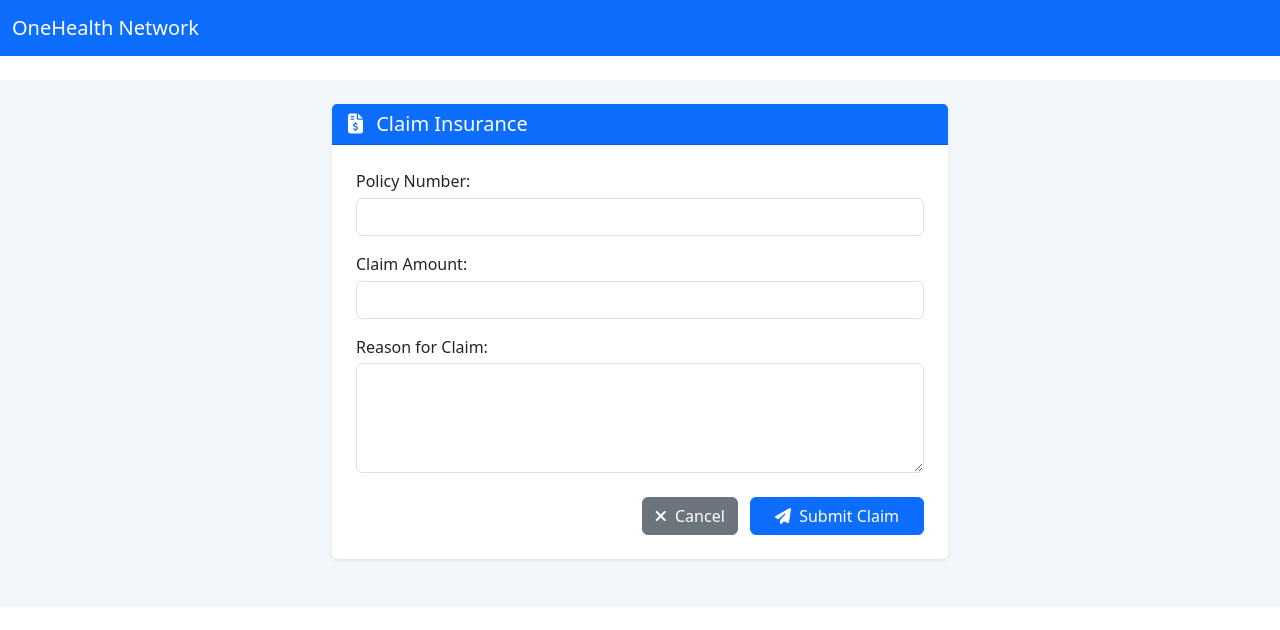
After one commit to darpan02-cypher/OneHealth-Network-2.0, a Django app: page /accounts/claim-insurance/ in a window 1280 px wide. The commit adds this page. Shown: the top 630 px of the page. Run offline with Django 3.2, Linux system fonts and the light colour scheme; some libraries are stand-ins or nearby versions.

Commit message:
Claim insurance form

```diff
--- a/accounts/urls.py
+++ b/accounts/urls.py
@@ -24,8 +24,6 @@ urlpatterns = [
     path('dashboard/patient/health_profile/view/', views.health_profile_view, name='health_profile_view'),
     path('dashboard/patient/schedule_appointment/', views.schedule_appointment, name='schedule_appointment'),
 
-
-
     # Logout URL
     path('logout/', LogoutView.as_view(next_page='index'), name='logout'),
 
@@ -35,4 +33,6 @@ urlpatterns = [
     #just fetch static_appointment_page html
     path('dashboard/patient/static_appointment_page/', views.static_appointment_page, name='static_appointment_page'),
 
+    # Claim Insurance Form
+    path('claim-insurance/', views.claim_insurance, name='claim_insurance'),
 ]
--- a/accounts/views.py
+++ b/accounts/views.py
@@ -20,6 +20,7 @@ from django.shortcuts import render, redirect
 from .forms import HealthProfileForm
 from .models import HealthProfile, PatientProfile
 from django.contrib.auth.decorators import login_required
+from .models import InsuranceClaim
 
 
 # Signup Views
@@ -221,3 +222,19 @@ def schedule_appointment(request):
 #static appointment page
 def static_appointment_page(request):
     return render(request, 'patient/static_appointment_page.html')
+
+# Claim Insurance
+def claim_insurance(request):
+    if request.method == 'POST':
+        policy_number = request.POST['policy_number']
+        claim_amount = request.POST['claim_amount']
+        reason = request.POST['reason']
+
+        # Save the claim to the database
+        InsuranceClaim.objects.create(
+            policy_number=policy_number,
+            claim_amount=claim_amount,
+            reason=reason
+        )
+        return HttpResponse("Insurance claim submitted successfully!")
+    return render(request, 'patient/claim_insurance_form.html')
--- /dev/null
+++ b/templates/patient/claim_insurance_form.html
@@ -0,0 +1,65 @@
+{% extends 'base.html' %}
+{% load static %} {# Load static just in case, though not used directly here #}
+
+{% block extra_css %}
+    {# Add specific styles if needed, or rely on base.html and Bootstrap #}
+    <style>
+        /* Optional: Ensure labels have a bit of space */
+        .form-label {
+            margin-bottom: 0.3rem;
+        }
+    </style>
+{% endblock %}
+
+{% block content %}
+<div class="container-fluid py-4" style="background-color: #f3f6fa;"> {# Consistent background #}
+    <div class="row justify-content-center">
+        <div class="col-md-8 col-lg-6"> {# Centered column, adjust width as needed (e.g., col-md-8) #}
+            <div class="card shadow-sm border-0 mb-4">
+                <div class="card-header bg-primary text-white"> {# Header style similar to schedule_appointments #}
+                    <h5 class="mb-0">
+                        <i class="fas fa-file-invoice-dollar me-2"></i> Claim Insurance
+                    </h5>
+                </div>
+                <div class="card-body p-4"> {# Padding inside the card #}
+                    <form method="post" action="{% url 'claim_insurance' %}" novalidate> {# Added novalidate like other forms #}
+                        {% csrf_token %}
+
+                        {# Policy Number Field #}
+                        <div class="mb-3"> {# Margin bottom for spacing #}
+                            <label for="policy_number" class="form-label">Policy Number:</label>
+                            <input type="text" id="policy_number" name="policy_number" class="form-control" required>
+                            {# Add potential error display if using Django forms later #}
+                            {# <div class="invalid-feedback">Please enter your policy number.</div> #}
+                        </div>
+
+                        {# Claim Amount Field #}
+                        <div class="mb-3">
+                            <label for="claim_amount" class="form-label">Claim Amount:</label>
+                            <input type="number" id="claim_amount" name="claim_amount" class="form-control" required step="0.01" min="0"> {# Added step/min for number input #}
+                            {# <div class="invalid-feedback">Please enter a valid claim amount.</div> #}
+                        </div>
+
+                        {# Reason Field #}
+                        <div class="mb-3">
+                            <label for="reason" class="form-label">Reason for Claim:</label>
+                            <textarea id="reason" name="reason" class="form-control" rows="4" required></textarea> {# Added rows attribute #}
+                            {# <div class="invalid-feedback">Please provide a reason for the claim.</div> #}
+                        </div>
+
+                        {# Submit Button #}
+                        <div class="text-end mt-4"> {# Align button to the right, add top margin #}
+                             <a href="{% url 'patient_dashboard' %}" class="btn btn-secondary me-2"> {# Optional Cancel Button #}
+                                <i class="fas fa-times me-1"></i> Cancel
+                            </a>
+                            <button type="submit" class="btn btn-primary px-4">
+                                <i class="fas fa-paper-plane me-1"></i> Submit Claim
+                            </button>
+                        </div>
+                    </form>
+                </div> {# End card-body #}
+            </div> {# End card #}
+        </div> {# End col #}
+    </div> {# End row #}
+</div> {# End container-fluid #}
+{% endblock %}
--- a/templates/patient/dashboard.html
+++ b/templates/patient/dashboard.html
@@ -33,7 +33,7 @@
                         </a>
                     </li>
                     <li class="nav-item">
-                        <a class="nav-link" href="#">
+                        <a class="nav-link" href="{% url 'claim_insurance' %}">
                             <i class="fas fa-file-invoice-dollar me-2"></i>Claim Insurance
                         </a>
                     </li>
```
Also changed, not shown: accounts/models.py (+9 -0 lines).
